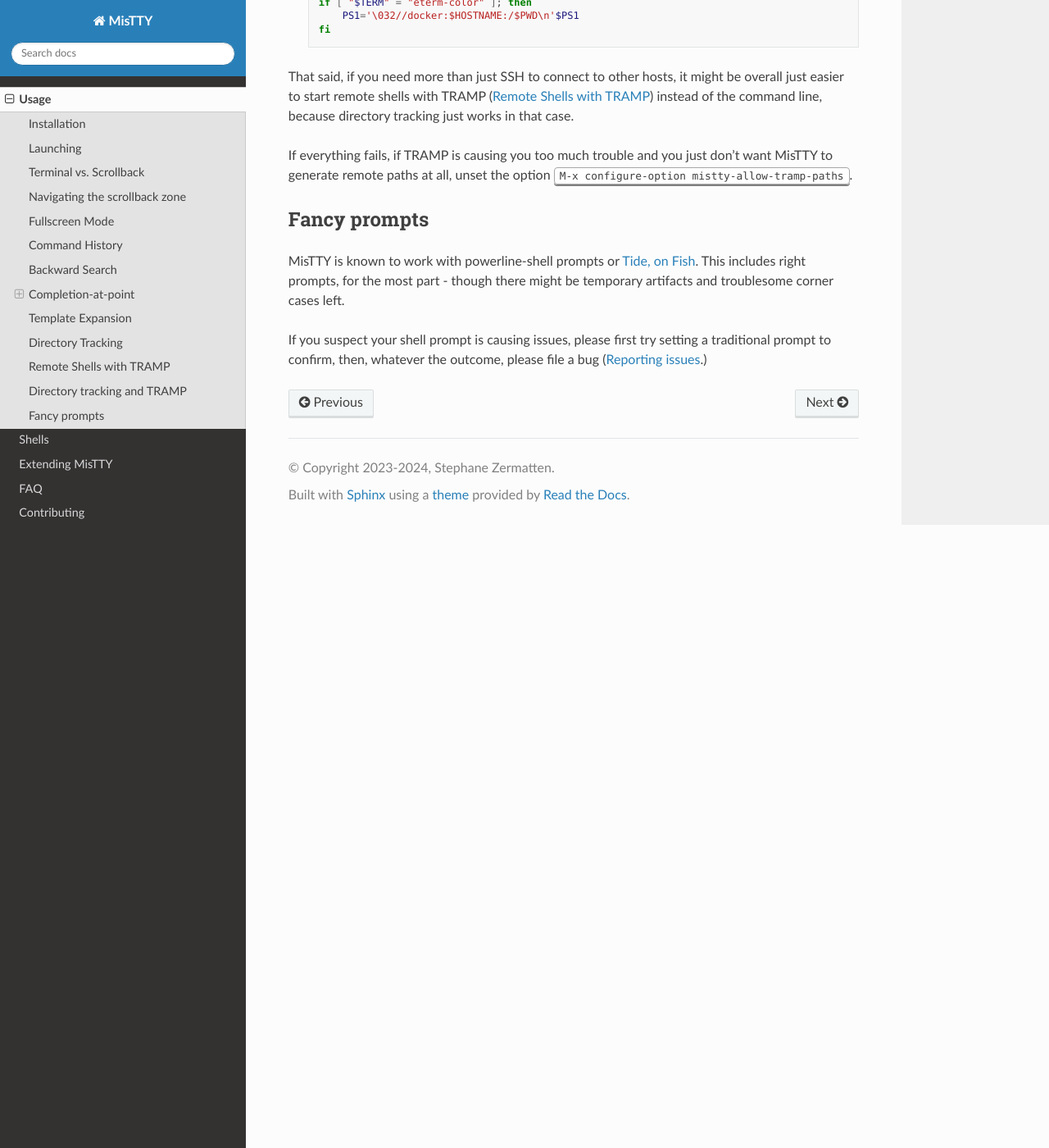
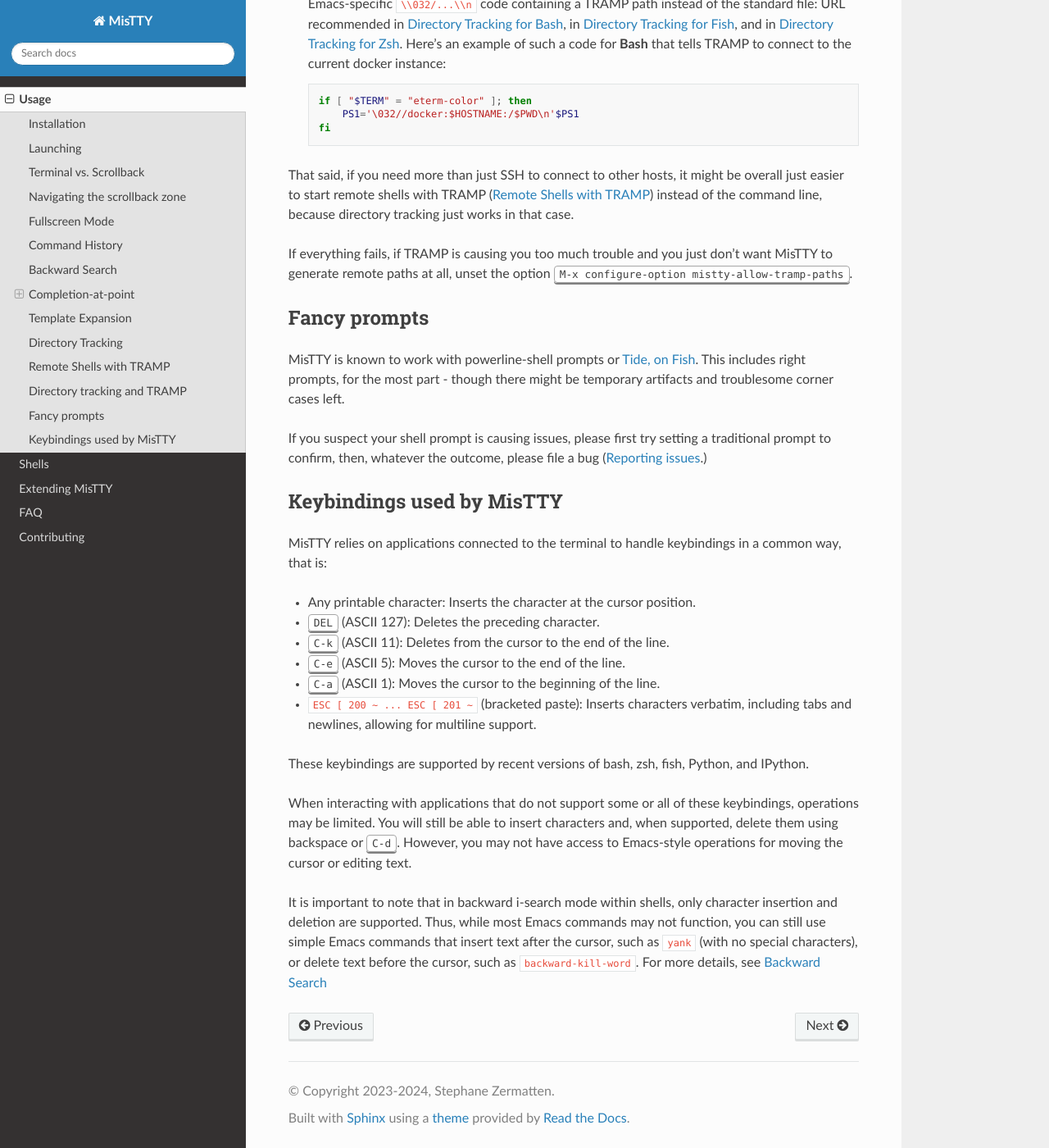
Before and after one commit to szermatt/mistty, a Sphinx documentation site: the page built from docs/source/usage.rst, in a window 1280 px wide and 1400 px high, scrolled down 9468 px. Shown: the whole window at 82% size. Built offline with Sphinx 7.4.7 and the Read the Docs theme 3.1.0, drawn with Linux system fonts in a browser that asks for light colours; some of the changed text lies outside the part shown.

Commit message:
docs: List app keybindings and behavior MisTTY relies on.
With the latest changes introduced to deal with issue #34, MisTTY
expects shells to support to only character insertion and delete, but
also C-k, C-a and C-e. This change documents that.

```diff
--- a/docs/source/usage.rst
+++ b/docs/source/usage.rst
@@ -178,6 +178,12 @@
     MisTTY buffers, while preserving it otherwise, consult see
     :ref:`shells`. VI mode must be disabled even if you plan to use VI
     commands through Evil.
+
+    More generally, MisTTY relies on a set of common keybindings and
+    behaviors to communicate with the terminal applications and will
+    not behave properly if the application doesn't understand these or
+    interpret them in an unusual way. For a list of these keybindings,
+    see :ref:`keybindings`.
 
 To get the most out of MisTTY, it's worth it to take the time to
 configure it to send to the terminal the shell key bindings that you
@@ -599,3 +605,42 @@
 If you suspect your shell prompt is causing issues, please first try
 setting a traditional prompt to confirm, then, whatever the outcome,
 please file a bug (:ref:`reporting`.)
+
+.. _keybindings:
+
+Keybindings used by MisTTY
+--------------------------
+
+MisTTY relies on applications connected to the terminal to handle
+keybindings in a common way, that is:
+
+- Any printable character: Inserts the character at the cursor position.
+
+- :kbd:`DEL` (ASCII 127): Deletes the preceding character.
+
+- :kbd:`C-k` (ASCII 11): Deletes from the cursor to the end of the line.
+
+- :kbd:`C-e` (ASCII 5): Moves the cursor to the end of the line.
+
+- :kbd:`C-a` (ASCII 1): Moves the cursor to the beginning of the line.
+
+- ``ESC [ 200 ~ ... ESC [ 201 ~`` (bracketed paste): Inserts
+  characters verbatim, including tabs and newlines, allowing for
+  multiline support.
+
+
+These keybindings are supported by recent versions of bash, zsh, fish,
+Python, and IPython.
+
+When interacting with applications that do not support some or all of
+these keybindings, operations may be limited. You will still be able
+to insert characters and, when supported, delete them using backspace
+or :kbd:`C-d`. However, you may not have access to Emacs-style
+operations for moving the cursor or editing text.
+
+It is important to note that in backward i-search mode within shells,
+only character insertion and deletion are supported. Thus, while most
+Emacs commands may not function, you can still use simple Emacs
+commands that insert text after the cursor, such as ``yank`` (with no
+special characters), or delete text before the cursor, such as
+``backward-kill-word``. For more details, see :ref:`bs`
```
Also changed, not shown: 1 other file.
